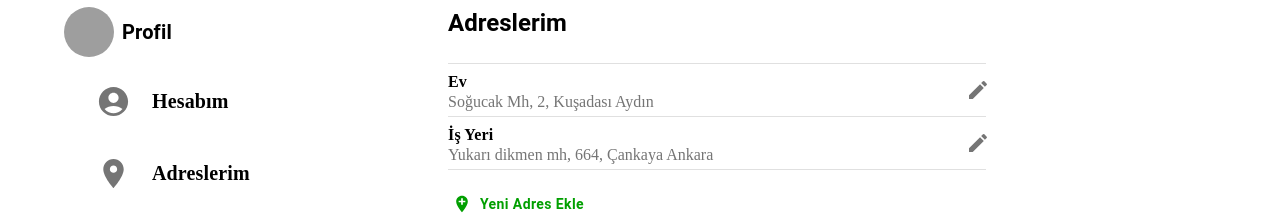
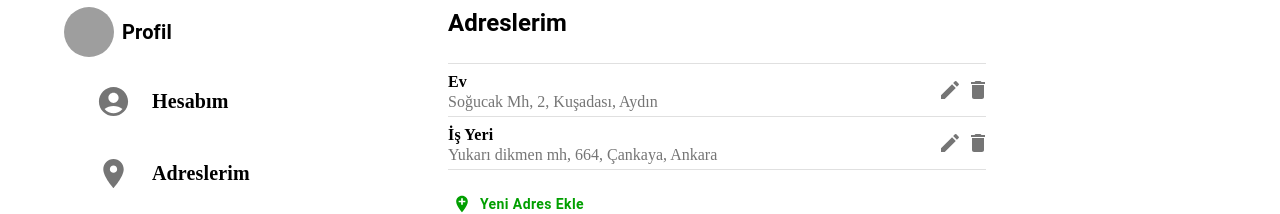
Before and after one commit to zehracakir/PieCentralPizza, a React (Create React App) app in the folder front-end/: page /profil/adreslerim in a window 1280 px wide. Shown: the part 177-391 px from the top of the page. Built offline with nearby package versions, Linux system fonts and the light colour scheme; grey boxes are pictures that could not be loaded.

Commit message:
My address page edited

```diff
--- a/front-end/src/components/AdresDuzenle/index.js
+++ b/front-end/src/components/AdresDuzenle/index.js
@@ -12,16 +12,16 @@ import {
 import DeleteIcon from '@mui/icons-material/Delete';
 import { Formik } from 'formik'
 import validations from './Validation';
-function AdresDuzenle({ open, handleClose }) {
+function AdresDuzenle({ open, handleClose, sehir, ilce, mahalle, sokak, adresAdi }) {
   return (
     <Dialog open={open} onClose={handleClose} fullWidth maxWidth={"sm"}>
       <Formik
         initialValues={{
-          sehir: '',
-          ilce: '',
-          mahalle: '',
-          sokak: '',
-          adresAdi: ''
+          sehir: sehir,
+          ilce: ilce,
+          mahalle: mahalle,
+          sokak: sokak,
+          adresAdi: adresAdi
         }}
         onSubmit={(values) => {
           console.log(values, "--> değerleri veritabanına yazılacak");
--- a/front-end/src/components/AdresListe/index.js
+++ b/front-end/src/components/AdresListe/index.js
@@ -1,4 +1,4 @@
-import React from 'react'
+import { useState } from 'react'
 import {
   ListItem,
   Typography,
@@ -6,13 +6,42 @@ import {
   IconButton
 } from '@mui/material'
 import EditIcon from '@mui/icons-material/Edit';
-function AdresListe({ handleClickOpen, adresIsmi, adres }) {
+import AdresDuzenle from '../../components/AdresDuzenle';
+import { Popconfirm } from 'antd';
+import { DeleteOutlined } from '@ant-design/icons';
+import DeleteIcon from '@mui/icons-material/Delete';
+
+function AdresListe({ adresIsmi, adres }) {
+  const [open, setOpen] = useState(false)
+  const adresDizi = adres.split(",").map(adres => adres.trim());
+  const handleClickOpen = () => {
+    setOpen(true);
+}
+  const handleClose = () => {
+    setOpen(false);
+}
+// Soğucak Mh, 2, Kuşadası Aydın
   return (
     <ListItem disablePadding sx={{ maxWidth: "100%" }}>
       <ListItemText primary={<Typography sx={{ fontWeight: "bold", fontFamily: "Sansserif" }}>{adresIsmi}</Typography>} secondary={<Typography variant='p' sx={{ color: "#757575" }}>{adres}</Typography>} />
       <IconButton edge="end" aria-label="comments" onClick={handleClickOpen}>
         <EditIcon />
       </IconButton>
+      <Popconfirm
+            placement='right'
+            title="Adres Sil"
+            description="Adresi Silmek istiyor musunuz?"
+            onConfirm={() => console.log("Adres silindi")}
+            okText="Evet"
+            cancelText="Hayır"
+            icon={<DeleteOutlined style={{ color: '#dc3545' }} />}
+            >
+                <IconButton edge="end" aria-label="comments">
+                    <DeleteIcon />
+                </IconButton>
+            </Popconfirm>
+
+      <AdresDuzenle open={open} handleClose={handleClose} sehir={adresDizi[3]} ilce={adresDizi[2]} mahalle={adresDizi[0]} sokak={adresDizi[1]} adresAdi={adresIsmi}/>
     </ListItem>
   )
 }
--- a/front-end/src/pages/Adreslerim/index.js
+++ b/front-end/src/pages/Adreslerim/index.js
@@ -9,15 +9,16 @@ import {
 import AddLocationIcon from '@mui/icons-material/AddLocation';
 import AdresEkle from '../../components/AdresEkle';
 import AdresListe from '../../components/AdresListe';
-import AdresDuzenle from '../../components/AdresDuzenle';
 function Adreslerim() {
-    const [open, setOpen] = useState(false)
-    const handleClose = () => {
-        setOpen(false);
+    const [yeniAdres, setYeniAdres] = useState(false)
+    const handleYeniAdresClose = () => {
+        setYeniAdres(false)
     }
-    const handleClickOpen = () => {
-        setOpen(true);
+    const handleYeniAdresOpen = () => {
+        setYeniAdres(true)
     }
+
+
     return (
         <Box sx={{ display: "flex", flexDirection: "column" }}>
             <Typography variant='h5' mb={2} sx={{ fontWeight: 'bold' }}>Adreslerim</Typography>
@@ -25,17 +26,16 @@ function Adreslerim() {
             <Box sx={{ width: '100%', bgcolor: 'background.paper' }}>
                 <List sx={{ maxWidth: "70%" }}>
                     <Divider />
-                    <AdresListe handleClickOpen={handleClickOpen} adresIsmi={"Ev"} adres={"Soğucak Mh, 2, Kuşadası Aydın"} />
+                    <AdresListe  adresIsmi={"Ev"} adres={"Soğucak Mh, 2, Kuşadası, Aydın"} />
                     <Divider />
-                    <AdresListe handleClickOpen={handleClickOpen} adresIsmi={"İş Yeri"} adres={"Yukarı dikmen mh, 664, Çankaya Ankara"} />
+                    <AdresListe adresIsmi={"İş Yeri"} adres={"Yukarı dikmen mh, 664, Çankaya, Ankara"} />
                     <Divider />
                 </List>
             </Box>
             <Box sx={{ display: 'flex', justifyContent: 'flex-start' }}>
-                <Button sx={{ mt: 1, textTransform: "none", color: "#019f00", fontWeight: "bold" }} variant="text" startIcon={<AddLocationIcon />} onClick={handleClickOpen}>Yeni Adres Ekle</Button>
+                <Button sx={{ mt: 1, textTransform: "none", color: "#019f00", fontWeight: "bold" }} variant="text" startIcon={<AddLocationIcon />} onClick={handleYeniAdresOpen}>Yeni Adres Ekle</Button>
             </Box>
-            <AdresEkle open={open} setOpen={setOpen} handleClose={handleClose} />
-            <AdresDuzenle open={open} handleClose={handleClose} />
+            <AdresEkle open={yeniAdres} setOpen={setYeniAdres} handleClose={handleYeniAdresClose} />
         </Box>
     )
 }
```
